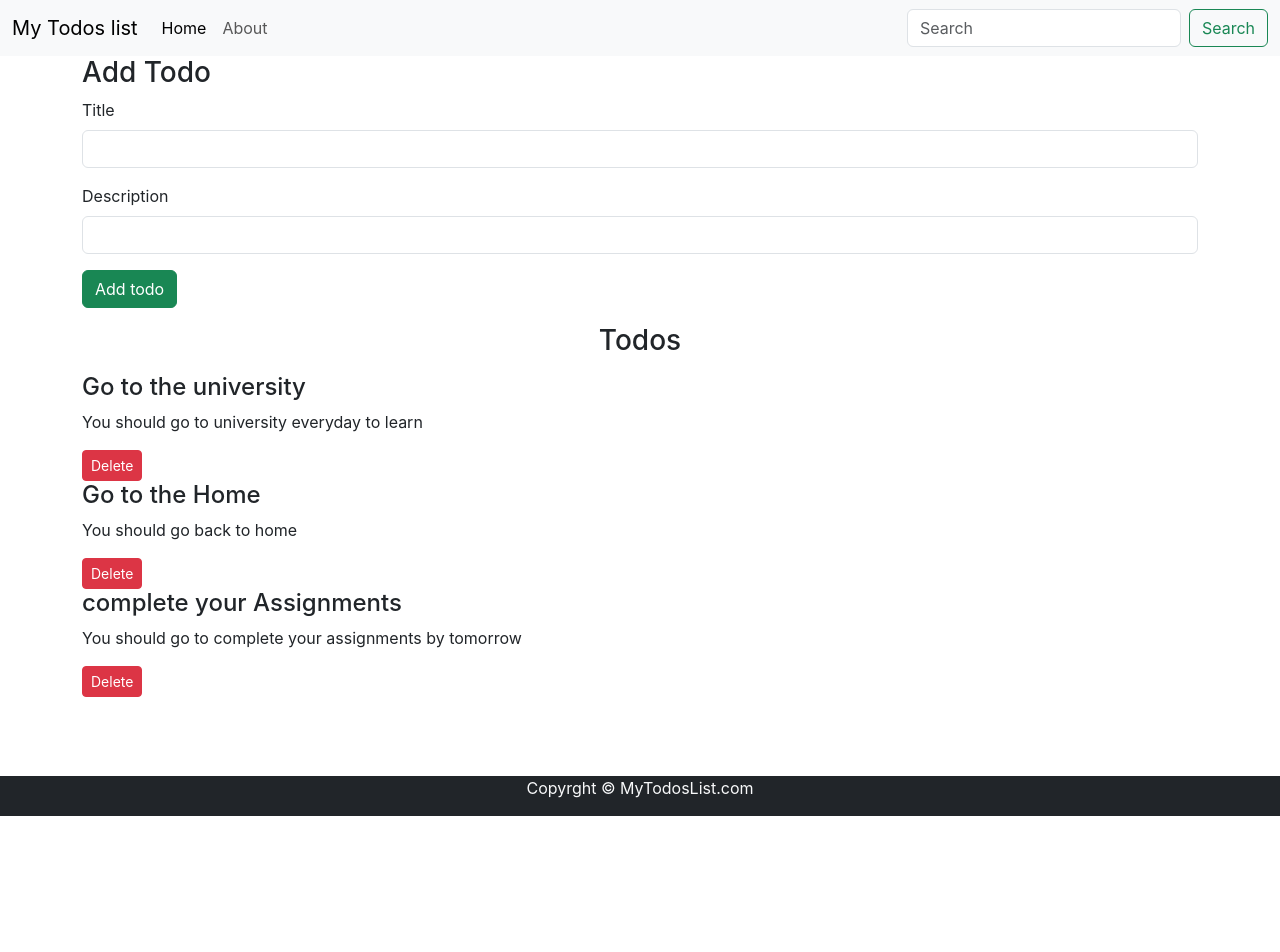
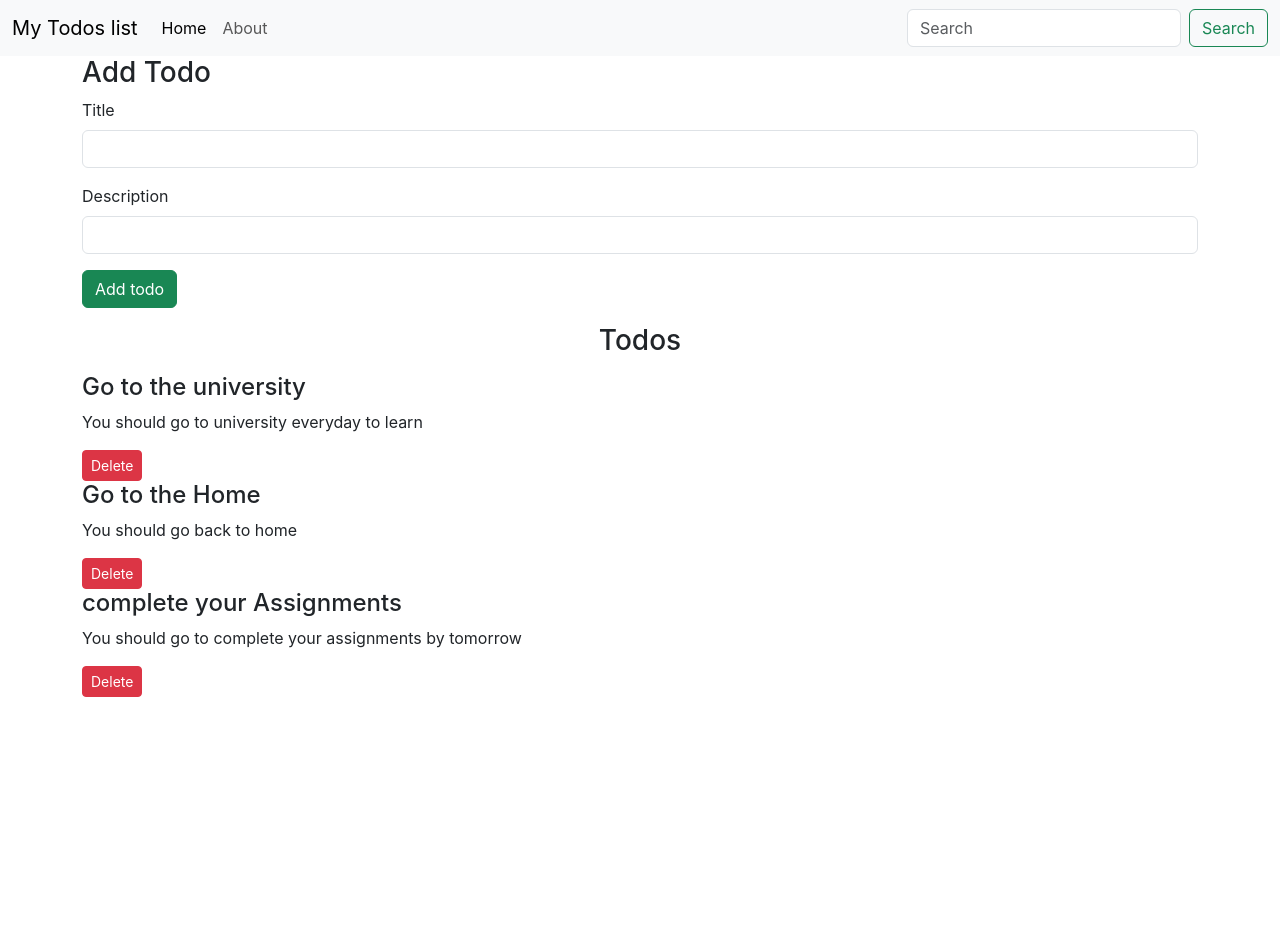
Before and after one commit to haseebt456/React-Todo-List, a React (Create React App) app: page / in a window 1280 px wide. Shown: the top 952 px of the page. Before the commit the page ends 816 px from the top, so only its background shows below. Built offline with nearby package versions, Linux system fonts and the light colour scheme.

Commit message:
Fix footer psotioning

```diff
--- a/src/components/footer.jsx
+++ b/src/components/footer.jsx
@@ -2,7 +2,7 @@ import React from 'react'
 
 export default function Footer() {
   let footerStyle = {
-    position: "absolute",
+    position: "relative",
     top: "97vh",
     width: '100%'
   }
```
